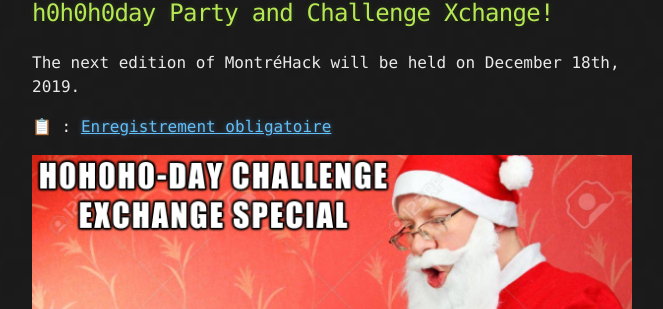
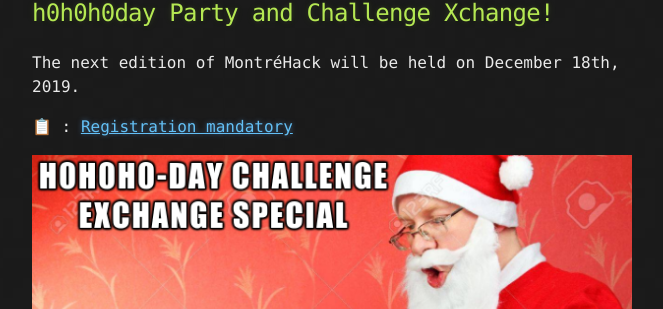
Before and after one commit to montrehack/montrehack.github.com, a Jekyll site: the page built from _posts/2019-12-18-h0h0h0-day-challenge-exchange.md, in a window 1280 px wide and 900 px high, scrolled down 1988 px. Shown: the part 143-452 px from the top of the window, without its empty margins (308-971 px from the left). Built offline with Jekyll 4.4.1, drawn with Linux system fonts in a browser that asks for light colours; emoji names are drawn with the system emoji font; comment, search, counter and statistics services are not loaded.

Commit message:
h0h0h0: English text in French

```diff
--- a/_posts/2019-12-18-h0h0h0-day-challenge-exchange.md
+++ b/_posts/2019-12-18-h0h0h0-day-challenge-exchange.md
@@ -62,7 +62,7 @@ Mercredi le 18 décembre de 18h à 23h
 
 The next edition of MontréHack will be held on December 18th, 2019.
 
-:clipboard: : [Enregistrement obligatoire](https://h0h0h0.montrehack.ca/)
+:clipboard: : [Registration mandatory](https://h0h0h0.montrehack.ca/)
 
 ![h0h0h0day challenge Xchange](/images/19-12_h0h0h0-day-challenge-exchange.png)
 
```
